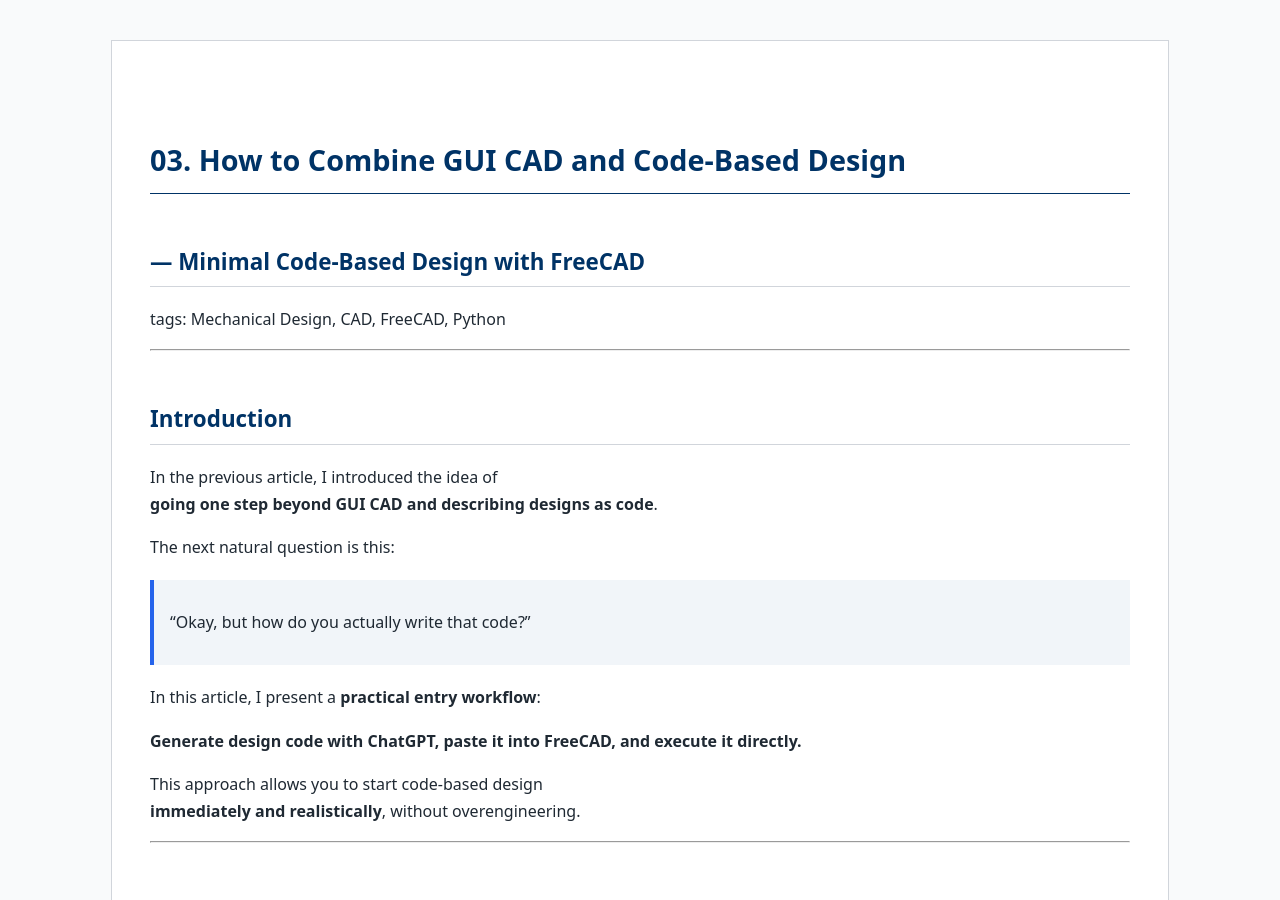
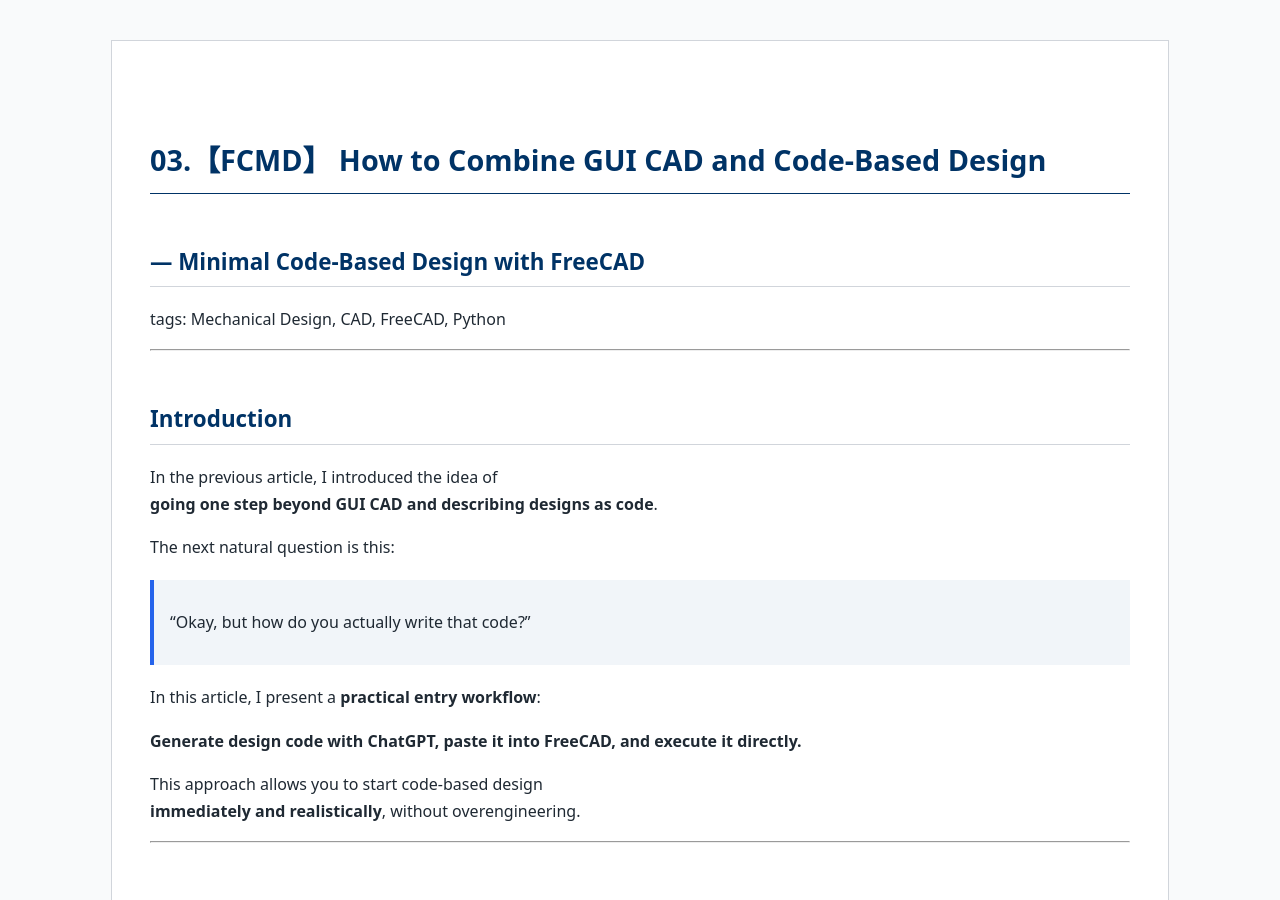
Before and after one commit to Samizo-AITL/qiita-articles, a Jekyll site: the page built from articles/en/03_freecad_code_design.md, in a window 1280 px wide and 900 px high. Built offline with Jekyll 4.4.1, drawn with Linux system fonts in a browser that asks for light colours.

Commit message:
Update 03_freecad_code_design.md

```diff
--- a/articles/en/03_freecad_code_design.md
+++ b/articles/en/03_freecad_code_design.md
@@ -3,7 +3,7 @@
 title: Qiita Articles
 ---
 
-# 03. How to Combine GUI CAD and Code-Based Design
+# 03.【FCMD】 How to Combine GUI CAD and Code-Based Design
 ## — Minimal Code-Based Design with FreeCAD
 tags: Mechanical Design, CAD, FreeCAD, Python
 
```
